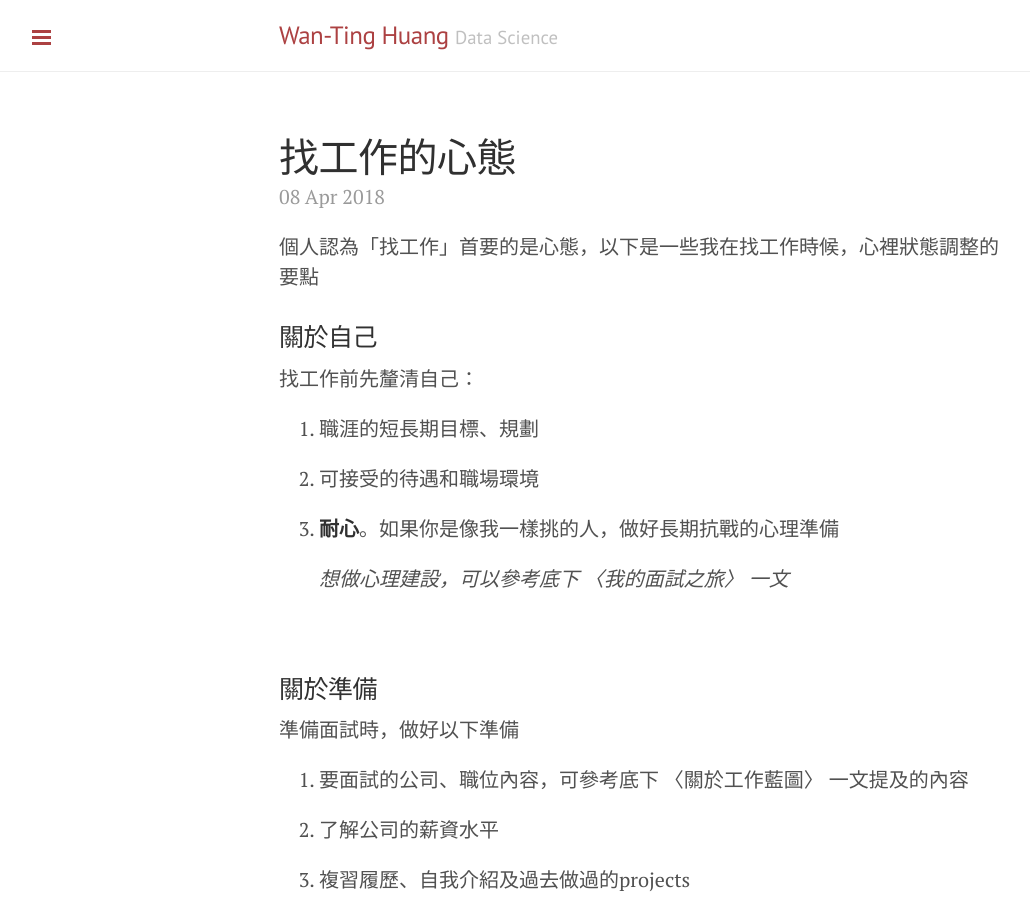
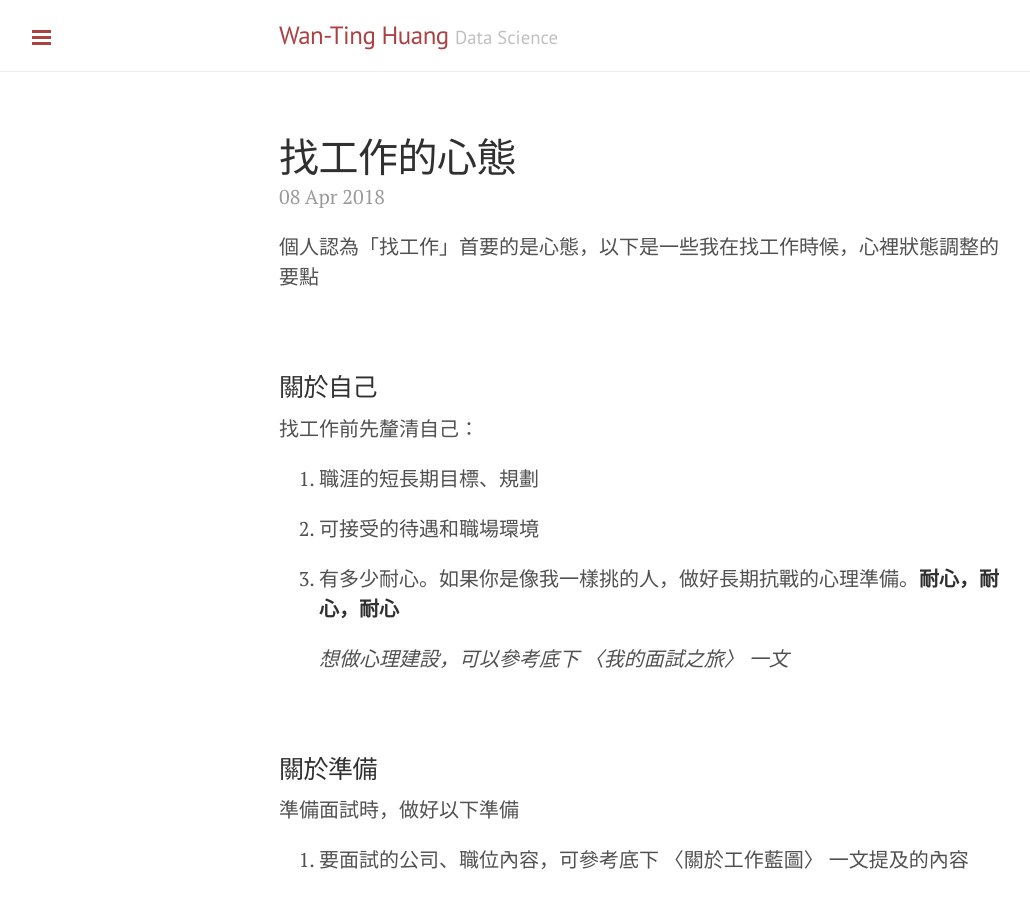
Before and after one commit to wantinghuang/wantinghuang.github.io, a Jekyll site: the page built from _posts/2018-04-08-job-hunting-attitude.md, in a window 1280 px wide and 900 px high. Shown: the whole window, without its empty margins (1-1031 px from the left). Built offline with Jekyll 4.4.1, drawn with Linux system fonts in a browser that asks for light colours.

Commit message:
Update 2018-04-08-job-hunting-attitude.md

```diff
--- a/_posts/2018-04-08-job-hunting-attitude.md
+++ b/_posts/2018-04-08-job-hunting-attitude.md
@@ -4,6 +4,7 @@ title: 找工作的心態
 ---
 
 個人認為「找工作」首要的是心態，以下是一些我在找工作時候，心裡狀態調整的要點
+
 <!-- more -->
 <br>
 
@@ -15,7 +16,7 @@ title: 找工作的心態
 
 2. 可接受的待遇和職場環境
 
-3. **耐心**。如果你是像我一樣挑的人，做好長期抗戰的心理準備
+3. 有多少耐心。如果你是像我一樣挑的人，做好長期抗戰的心理準備。**耐心，耐心，耐心**
 
       _想做心理建設，可以參考底下 〈我的面試之旅〉 一文_
 
```
